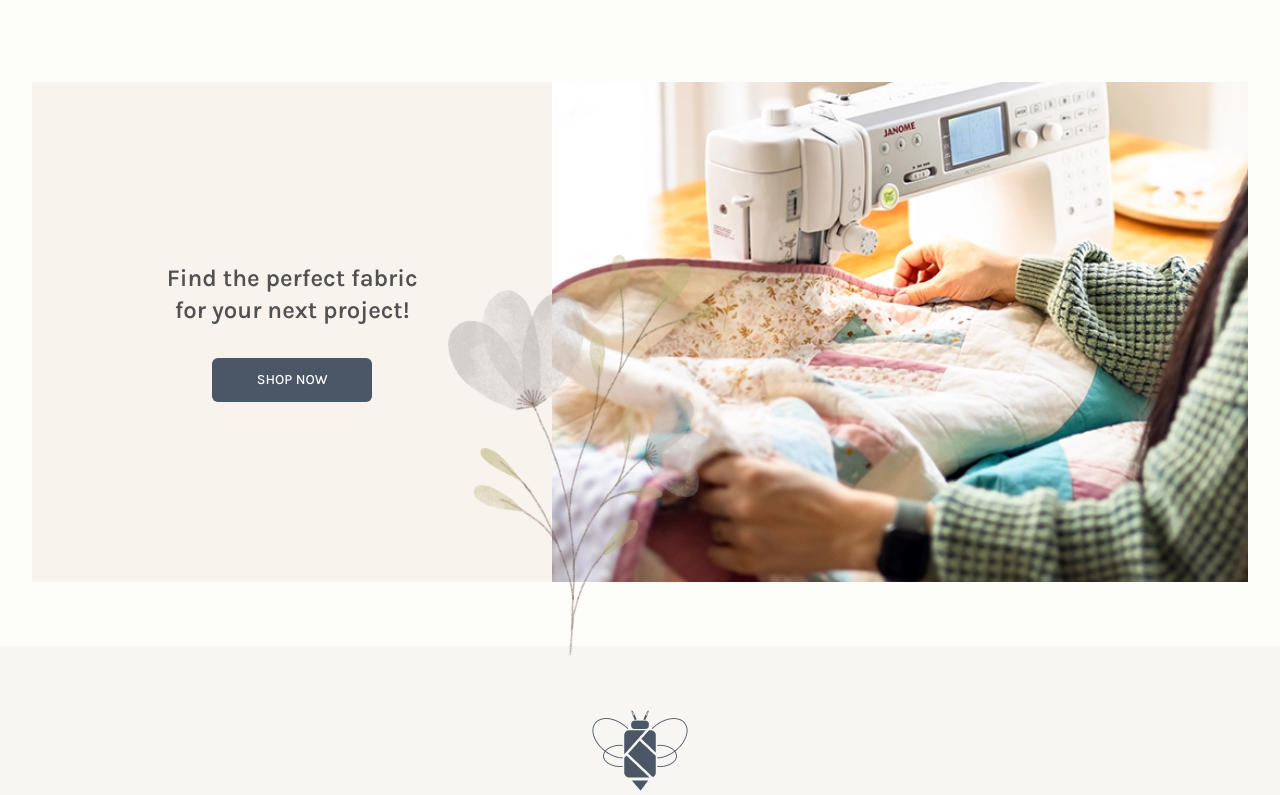
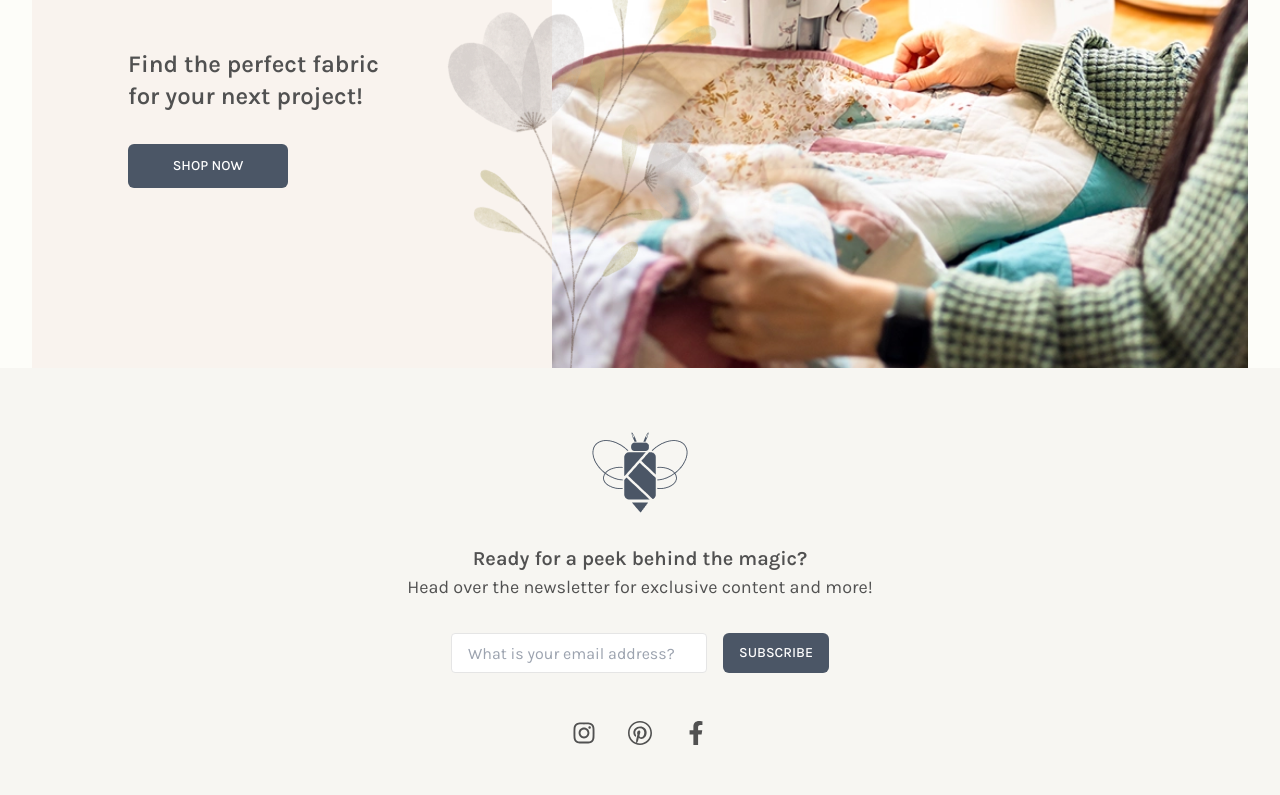
Before and after one commit to zadmin88/lilybee, a Next.js app: page /about in a window 1280 px wide. Shown: the part 1940-2735 px from the top of the page. Built offline with nearby package versions, Linux system fonts and the light colour scheme.

Commit message:
Style about page

```diff
--- a/app/(main)/about/_components/fabric.tsx
+++ b/app/(main)/about/_components/fabric.tsx
@@ -3,13 +3,16 @@ import { Button } from "@/components/ui/button";
 
 const FabricComponent = () => {
   return (
-    <div className=" relative mb-8 sm:mb-48 lg:h-[500px] mt-8 flex-col flex   lg:flex-row   lg:my-16 ">
-      <div className="bg-secondaryBackground/50  w-full text-mainText   items-center  text-center flex flex-col gap-4 px-84  justify-center py-32">
-        <h3 className="text-2xl w-full  font-semibold  ">
+    <div className=" relative  lg:h-[500px] mt-8 flex-col flex   lg:flex-row    ">
+      <div className="bg-secondaryBackground/50  w-full text-mainText   items-start  text-start flex flex-col gap-4 px-84  justify-center py-32">
+        <h3 className="text-2xl w-full  font-semibold ml-8 md:ml-24 ">
           Find the perfect fabric <br /> for your next project!
         </h3>
 
-        <a href="https://www.spoonflower.com/profiles/lilybee_design?sub_action=shop">
+        <a
+          href="https://www.spoonflower.com/profiles/lilybee_design?sub_action=shop"
+          className="md:ml-24 ml-8"
+        >
           <Button className="uppercase w-40 mt-4" size="lg">
             shop now
           </Button>
@@ -34,7 +37,7 @@ const FabricComponent = () => {
         alt="Fabric"
         width={572}
         height={852}
-        className="hidden md:block lg:h-[426px] lg:w-[300px] h-[300px] w-[200px] absolute -right-16 top-24 md:left-[400px]  md:top-40 opacity-90"
+        className="hidden md:block lg:h-[426px] lg:w-[300px] h-[300px] w-[200px] absolute -right-16 top-24 md:left-[400px]  md:top-24 opacity-80 z-40"
       />
       <Image
         src="/images/lilybee-website-flower5.webp"
--- a/app/(main)/about/_components/hero.tsx
+++ b/app/(main)/about/_components/hero.tsx
@@ -2,7 +2,7 @@ import Image from "next/image";
 
 const AboutHero = () => {
   return (
-    <div className=" relative h-[600px] w-full flex flex-col lg:flex-row lg:gap-24 justify-between items-center lg:px-20">
+    <div className=" relative h-[600px] w-full flex flex-col lg:flex-row lg:gap-24 justify-between items-center lg:px-20 bg-">
       <Image
         src="/images/lilybee-website-about-desktop.webp"
         alt="about me"
@@ -22,7 +22,8 @@ const AboutHero = () => {
         <p>
           Hi there! So thrilled you&apos;re here! I&apos;m Liliana, a mama,
           artist, and surface pattern designer living in the beautiful island of
-          Japan. I adore capturing the magic of nature in my fabric designs,
+          Japan. <br />
+          <br /> I adore capturing the magic of nature in my fabric designs,
           helping your handmade items stand out from the crowd.
         </p>
       </div>
--- a/app/(main)/about/page.tsx
+++ b/app/(main)/about/page.tsx
@@ -18,7 +18,7 @@ const AboutPage = () => {
         "
       />
       <div className="lg:container">
-        <ClosingText />
+        {/* <ClosingText /> */}
         <FabricComponent />
       </div>
     </div>
--- a/components/footer.tsx
+++ b/components/footer.tsx
@@ -7,7 +7,7 @@ import Newsletter from "./newsletter-form";
 
 export const Footer = () => {
   return (
-    <div className="bottom-0 pt-16 bg-footerBackground w-full text-mainText    flex flex-col gap-4 md:gap-8 items-center justify-between ">
+    <div className="bottom-0 pt-16 bg-footerBackground w-full text-mainText    flex flex-col gap-4 md:gap-8 items-center justify-between z-50 ">
       <Image
         src="/isotipo.png"
         alt="Logo"
--- a/components/newsletter-form.tsx
+++ b/components/newsletter-form.tsx
@@ -54,6 +54,7 @@ const Newsletter = () => {
             variant="default"
             type="submit"
             disabled={status == "loading"}
+            className="uppercase"
           >
             Subscribe
           </Button>
```
Also changed, not shown: app/(main)/about/_components/about-description.tsx (+10 -15 lines).
